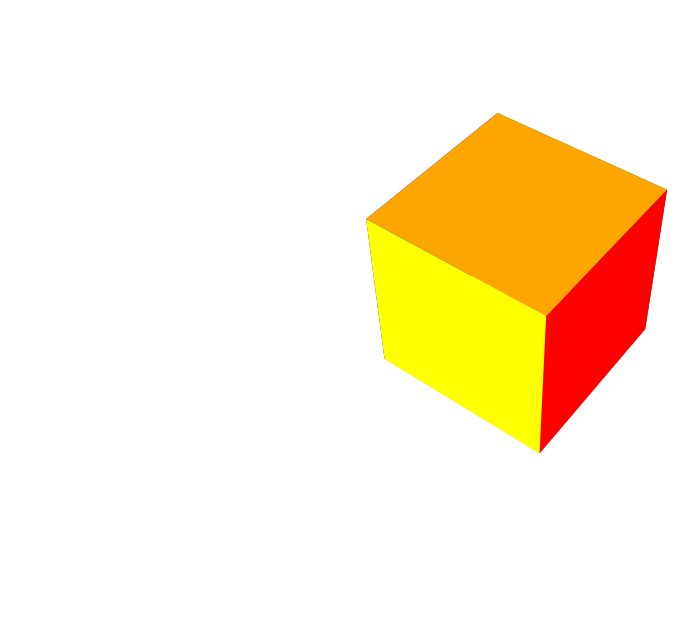
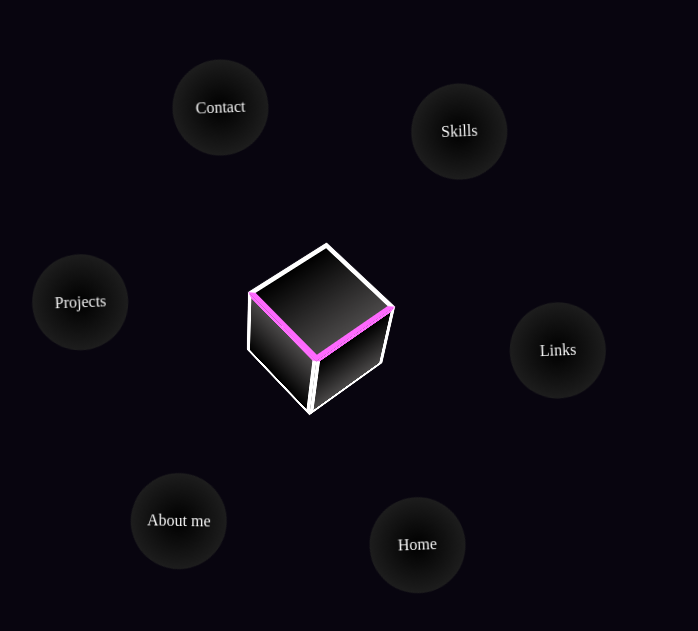
Before and after one commit to sms165/yblackbox, a React (Vite) app: page / in a window 1280 px wide. Shown: the part 121-752 px from the top of the page, without its empty margins (372-1070 px from the left). Built offline with nearby package versions, Linux system fonts and the light colour scheme.

Commit message:
cube placement

```diff
--- a/src/components/nav/Nav.jsx
+++ b/src/components/nav/Nav.jsx
@@ -5,7 +5,8 @@ import Cube from "../cube/Cube";
 export default function Nav() {
   return (
     <div className="orbit">
-      <div className="center-image"><Cube /></div>
+      <div className="center-image"><Cube /> </div>
+
       <ul>
         <li>
           {/* <img src="" alt="" /> */}
--- a/src/index.jsx
+++ b/src/index.jsx
@@ -3,12 +3,14 @@ import Test from "./Test";
 import Nav from "./components/nav/Nav";
 import Cube from "./components/cube/Cube";
 
+
 const App = () =>{
     return (
         <>
 
-        {/* <Nav /> */}
-       <Cube />
+        <Nav />
+
+       {/* <Cube /> */}
 
         </>
     )
--- a/src/sass/base/_cube.scss
+++ b/src/sass/base/_cube.scss
@@ -1,8 +1,8 @@
 .container{
-    width: 200px;
-    height: 200px;
+    width: 100px;
+    height: 100px;
     perspective: 1000px;
-    margin:  0 0 0 500px ;
+    // margin:  0 0 0 500px ;
 
 
 
@@ -14,7 +14,7 @@
     width: 100%;
     height: 100%;
     position: relative;
-    transform: rotate3d(-76, 16, 39, 221deg);
+    transform: rotate3d(-99, 16, 39, 233deg);
      animation: spin 5s  ;
 
 
@@ -27,58 +27,216 @@
     width: 100%;
 
     transform-style: preserve-3d;
+    // background-image: repeating-linear-gradient(0deg, rgba(70,70,70, 0.2) 0px, rgba(70,70,70, 0.2) 1px,transparent 1px, transparent 21px),repeating-linear-gradient(90deg, rgba(70,70,70, 0.2) 0px, rgba(70,70,70, 0.2) 1px,transparent 1px, transparent 21px),linear-gradient(90deg, rgb(255,255,255),rgb(255,255,255));
 }
 
 .top{
-    background-color: pink;
-    transform: rotateX(90deg) translateZ(100px);
+    background-color: black;
+    background-image: linear-gradient(black, rgb(74, 72, 72));
+
+    border: 2px solid white;
+    transform: rotateX(90deg) translateZ(50px);
 //    left: 50%;
 //     transform: rotate(-45deg) skew(15deg, 15deg);
 
 }
 
 .left{
-    background-color: yellow;
-    transform: rotateY(-90deg) translateZ(100px);
+    background-color: black;
+    background-image: linear-gradient(black, rgb(74, 72, 72));
+    // box-shadow: 0 0 .2rem #fff,
+    //         0 0 .2rem #fff,
+    //         0 0 2rem #727173,
+    //         0 0 0.8rem #727173,
+    //         0 0 2.8rem #727173,
+    //         inset 0 0 1.3rem #727173;
+    border: 5px solid white;
+    // border-left: 5px solid palevioletred;
+    // border-bottom: 5px solid palevioletred;
+
+    transform: rotateY(-90deg) translateZ(50px);
     // top: 155px;
     // left: 10px;
     // transform: rotate(15deg) skew(15deg, 15deg);
+    animation: border-draw 5s linear forwards;
+    animation-delay: 4s;
 
+}
+//  .left:after{
+//     animation: border-draw 10s linear forwards;
+//     animation-delay: 4s;
+//  }
+
+@keyframes border-draw {
+    0%{
+
+        border-top-color: white;
+        border-bottom-color: white;
+        border-left-color: white;
+        border-right-color: white;
+    }
+    50%{
+
+        border-top-color:white;
+        border-bottom-color: var(--pink-highlighter);
+        border-left-color: white;
+        border-right-color: white;
+
+    }
+    100%{
+
+        border-top-color:white;
+        border-bottom-color: var(--pink-highlighter);
+        border-left-color: var(--pink-highlighter);
+        border-right-color: white;
+        box-shadow: 0 0 .2rem #fff,
+            0 0 .2rem #fff,
+
+
+
+    }
 }
 
 .right{
-    background-color: green;
-    transform: rotateY(90deg) translateZ(100px);
+    background-color: black;
+    background-image: linear-gradient(black, rgb(74, 72, 72));
+    // box-shadow: 0 0 .2rem #fff,
+    // 0 0 .2rem #fff,
+    // 0 0 2rem #727173,
+    // 0 0 0.8rem #727173,
+    // 0 0 2.8rem #727173,
+    // inset 0 0 1.3rem #727173;
+    border: 2px solid white;
+    transform: rotateY(90deg) translateZ(50px);
     // top: 155px;
     // left: 189px;
     // transform: rotate(-15deg) skew(-15deg, -15deg);
 }
 
 .back{
-    background-color: red;
-    transform: rotateX(-180deg) translateZ(100px);
+    background-color: black;
+    background-image: linear-gradient(black, rgb(74, 72, 72));
+    // box-shadow: 0 0 .2rem #fff,
+    //         0 0 .2rem #fff,
+    //         0 0 2rem #727173,
+    //         0 0 0.8rem #727173,
+    //         0 0 2.8rem #737172,
+    //         inset 0 0 1.3rem #727173;
+    border: 5px solid white;
+    // border-left: 5px solid palevioletred;
+    // border-top: 5px solid palevioletred;
+
+    transform: rotateX(-180deg) translateZ(50px);
     // top: 53px;
     // left: 12px;
     // transform: rotate(-15deg) skew(-15deg, -15deg);
+    animation: border-draw-two 5s linear forwards;
+    animation-delay: 4s;
 
 }
 
 
+@keyframes border-draw-two {
+    0%{
+
+        border-top-color: white;
+        border-bottom-color: white;
+        border-left-color: white;
+        border-right-color: white;
+    }
+    50%{
+
+        border-top-color:var(--pink-highlighter);
+        border-bottom-color: white;
+        border-left-color: white;
+        border-right-color: white;
+
+    }
+    100%{
+
+        border-top-color:var(--pink-highlighter);
+        border-bottom-color: white;
+        border-left-color: var(--pink-highlighter);
+        border-right-color: white;
+        box-shadow: 0 0 .2rem #fff,
+            0 0 .2rem #fff,
+
+
+
+    }
+}
+
+
 .front{
-    background-color: blue;
-    transform: rotateX(0deg) translateZ(100px);
+    background-color: black;
+    background-image: linear-gradient(black, rgb(74, 72, 72));
+    // box-shadow: 0 0 .2rem #fff,
+    // 0 0 .2rem #fff,
+    // 0 0 2rem #727173,
+    // 0 0 0.8rem #727173,
+    // 0 0 2.8rem #727173,
+    // inset 0 0 1.3rem #727173;
+    border: 2px solid white;
+
+    transform: rotateX(0deg) translateZ(50px);
     // top: 54px;
     // left: 189px;
     // transform: rotate(15deg) skew(15deg, 15deg);
 }
 
 .bottom{
-    background-color: orange;
-    transform: rotateX(-90deg) translateZ(100px);
+    background-color: black;
+    background-image: linear-gradient(black, rgb(74, 72, 72));
+    // box-shadow: 0 0 .2rem #fff,
+    //         0 0 .2rem #fff,
+    //         0 0 2rem #727173,
+    //         0 0 0.8rem #727173,
+    //         0 0 2.8rem #727173,
+    //         inset 0 0 1.3rem #727173;
+    border: 5px solid white;
+    // border-left: 5px solid palevioletred;
+    // border-bottom: 5px solid palevioletred;
+    transform: rotateX(-90deg) translateZ(50px);
     // left: 50%;
     // bottom: -210px;
     // transform: rotate(-45deg)  skew(15deg, 15deg);
+    animation: border-draw-bottom 5s linear forwards;
+    animation-delay: 4s;
+
 }
+
+@keyframes border-draw-bottom {
+    0%{
+
+        border-top-color: white;
+        border-bottom-color: white;
+        border-left-color: white;
+        border-right-color: white;
+    }
+    50%{
+
+        border-top-color:white;
+        border-bottom-color: var(--pink-highlighter);
+        border-left-color: var(--pink-highlighter);
+        border-right-color: white;
+
+    }
+    100%{
+
+        border-top-color:white;
+        border-bottom-color: var(--pink-highlighter);
+        border-left-color: var(--pink-highlighter);
+        border-right-color: white;
+        box-shadow: 0 0 .2rem #fff,
+            0 0 .2rem #fff,
+
+
+
+    }
+}
+
+
+
 
 
 @keyframes spin{
@@ -88,7 +246,7 @@
         transform: rotateX(0deg) rotateY(10deg);
       }
       to {
-        transform: rotate3d(-76, 16, 39, 221deg);
+        transform: rotate3d(-99, 16, 39, 233deg);
         // transform: rotateX(130deg) rotateY(40deg);
       }
 
@@ -99,3 +257,13 @@
     transform: rotate3d(1, 1, 1, 45deg);
     }
 }
+
+@keyframes border_anim {
+	0%{
+		width: 0%;
+
+	}
+	100%{
+		width: 100%;
+	}
+}
--- a/src/sass/base/_index.scss
+++ b/src/sass/base/_index.scss
@@ -2,3 +2,8 @@
 @forward "custom-props";
 @forward "nav";
 @forward "cube";
+
+
+body{
+    background-color: rgb(8, 5, 15);
+}
--- a/src/sass/base/_nav.scss
+++ b/src/sass/base/_nav.scss
@@ -4,13 +4,22 @@ body {
   place-content: center;
 }
 
+.center-image{
+    position: absolute;
+    width: 100px;
+    height: 100px;
+
+}
+
+
+
 ul {
-  position: relative;
+  position: absolute;
   list-style: none;
   color: white;
   width: 100px;
   height: 100px;
-  //   background-color: red;
+    // background-color: red;
   animation: orbit 30s linear infinite;
   transform-origin: center;
 
@@ -24,7 +33,8 @@ ul {
 
 li {
   position: absolute;
-  background: black;
+//   background: black;
+  background: radial-gradient(#000000, #292929);
   width: 6rem;
   aspect-ratio: 1/1;
   border-radius: 50%;
@@ -42,7 +52,7 @@ li {
 
 li:nth-child(1) {
   opacity: 1;
-  transform: translate(10rem);
+  transform: translate(15rem);
   animation: first-pop 5s ease;
   p{
   animation: first 30s linear infinite;
@@ -50,7 +60,7 @@ li:nth-child(1) {
 }
 
 li:nth-child(2) {
-  transform: rotate(60deg) translate(10rem);
+  transform: rotate(60deg) translate(15rem);
   animation: second-pop 5s ease;
 
   p {
@@ -60,7 +70,7 @@ li:nth-child(2) {
 }
 
 li:nth-child(3) {
-  transform: rotate(120deg) translate(10rem);
+  transform: rotate(120deg) translate(15rem);
   animation: third-pop 5s ease;
 
   p {
@@ -70,7 +80,7 @@ li:nth-child(3) {
 }
 
 li:nth-child(4) {
-  transform: rotate(180deg) translate(10rem);
+  transform: rotate(180deg) translate(15rem);
   animation: fourth-pop 5s ease;
 
   p {
@@ -80,7 +90,7 @@ li:nth-child(4) {
 }
 
 li:nth-child(5) {
-  transform: rotate(240deg) translate(10rem);
+  transform: rotate(240deg) translate(15rem);
   animation: fifth-pop 5s ease;
 
   p {
@@ -90,7 +100,7 @@ li:nth-child(5) {
 }
 
 li:nth-child(6) {
-  transform: rotate(300deg) translate(10rem);
+  transform: rotate(300deg) translate(15rem);
   animation: sixth-pop 5s ease;
 
   p {
@@ -239,60 +249,73 @@ li:nth-child(6) {
 @keyframes first-pop {
   0% {
     transform: rotate(0deg) translate(0rem) scale(0);
+    opacity: 0;
 
   }
 
   100% {
-    transform: rotate(0deg) translate(10rem) scale(1);
+    transform: rotate(0deg) translate(15rem) scale(1);
+    opacity: 1;
   }
 }
 
 @keyframes second-pop {
   0% {
     transform: rotate(60deg) translate(0rem) scale(0) ;
+    opacity: 0;
   }
 
   100% {
-    transform: rotate(60deg) translate(10rem) scale(1);
+    transform: rotate(60deg) translate(15rem) scale(1);
+    opacity: 1;
   }
 }
 
 @keyframes third-pop {
   0% {
     transform: rotate(120deg) translate(0rem) scale(0);
+    opacity: 0;
   }
 
   100% {
-    transform: rotate(120deg) translate(10rem) scale(1);
+    transform: rotate(120deg) translate(15rem) scale(1);
+    opacity: 1;
   }
 }
 
 @keyframes fourth-pop {
   0% {
-    transform: rotate(180deg) translate(0rem) scale(0);
+    transform: rotate(180deg) translate(0rem) scale(0) ;
+    opacity: 0;
+
   }
 
   100% {
-    transform: rotate(180deg) translate(10rem) scale(1);
+    transform: rotate(180deg) translate(15rem) scale(1);
+    opacity: 1;
   }
 }
 
 @keyframes fifth-pop {
   0% {
     transform: rotate(240deg) translate(0rem) scale(0);
+    opacity: 0;
   }
 
   100% {
-    transform: rotate(240deg) translate(10rem) scale(1);
+    transform: rotate(240deg) translate(15rem) scale(1);
+    opacity: 1;
   }
 }
 
 @keyframes sixth-pop {
   0% {
     transform: rotate(300deg) translate(0rem) scale(0);
+    opacity: 0;
   }
 
   100% {
-    transform: rotate(300deg) translate(10rem) scale(1);
+    transform: rotate(300deg) translate(15rem) scale(1);
+    opacity: 1;
   }
 }
```
Also changed, not shown: src/assets/bg-turn.jpg (added), src/assets/bg.jpg (added), 4 other files (tests, documents, lock files or other folders).
